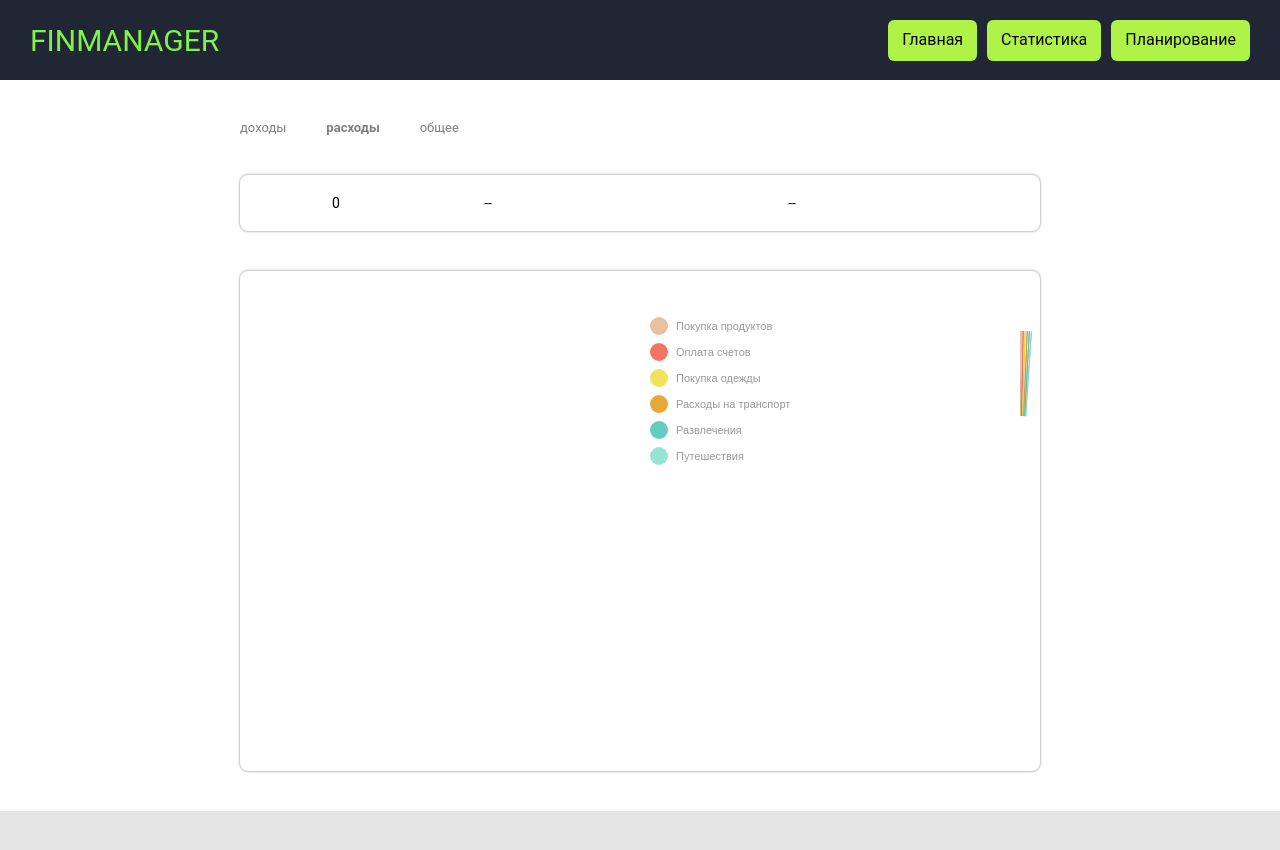
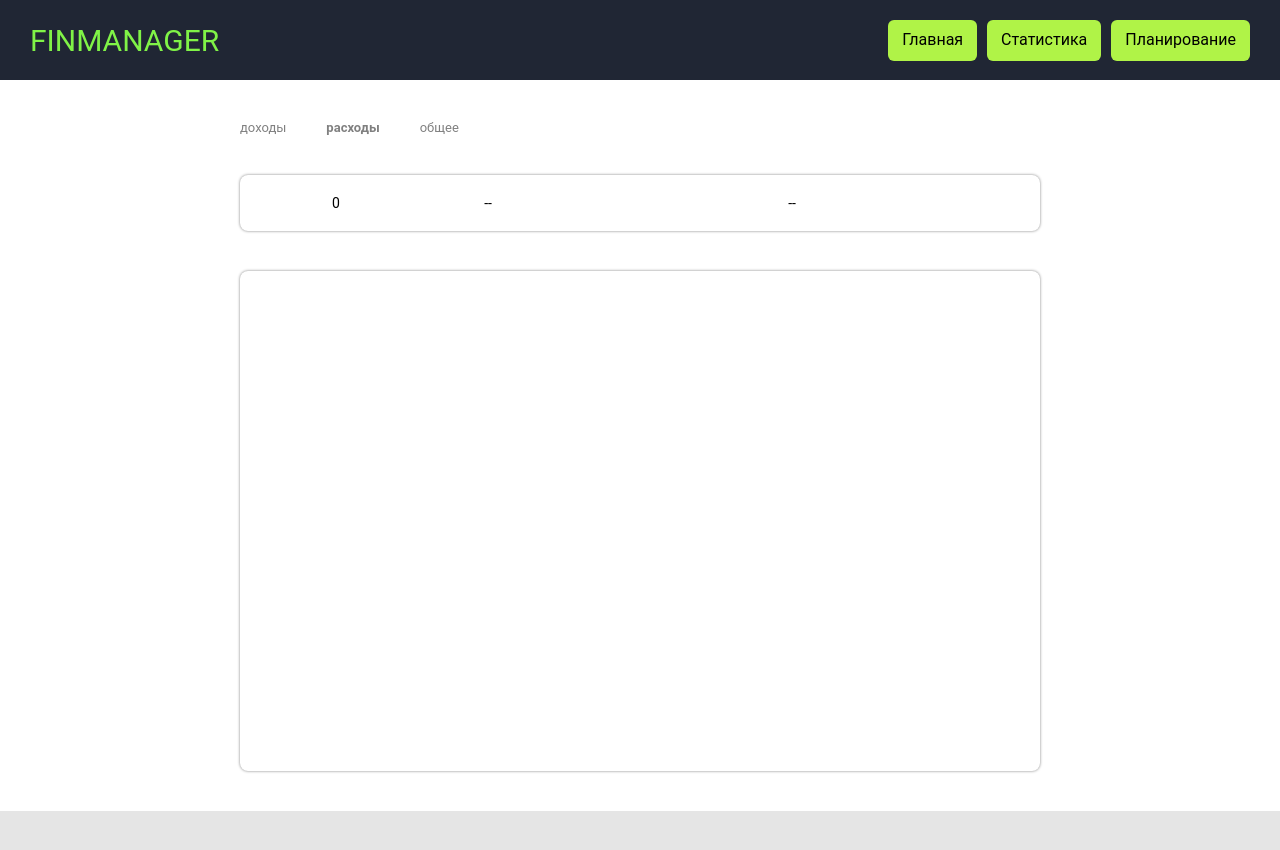
Before and after one commit to karlbelousov/finmanager, a React (Create React App) app: page /stat in a window 1280 px wide. Shown: the top 850 px of the page. Built offline with nearby package versions, Linux system fonts and the light colour scheme.

Commit message:
рефакторинг datachart

```diff
--- a/src/components/views/local/DataChart.tsx
+++ b/src/components/views/local/DataChart.tsx
@@ -181,7 +181,7 @@ const DataChart = ({show = true}: DataChartProps) => {
 
   return (
     // eslint-disable-next-line react/jsx-no-useless-fragment
-    <React.Fragment>
+    <>
       {show && (
         <DataContainer style={{ height: '500px' }}>
           <MyResponsivePie
@@ -222,10 +222,10 @@ const DataChart = ({show = true}: DataChartProps) => {
                 value: r06,
                 color: 'hsl(276, 70%, 50%)'
               }
-            ]}
+            ].filter((item) => item.value > 0)}
           />
         </DataContainer>)}
-    </React.Fragment>
+    </>
   );
 };
 
```
